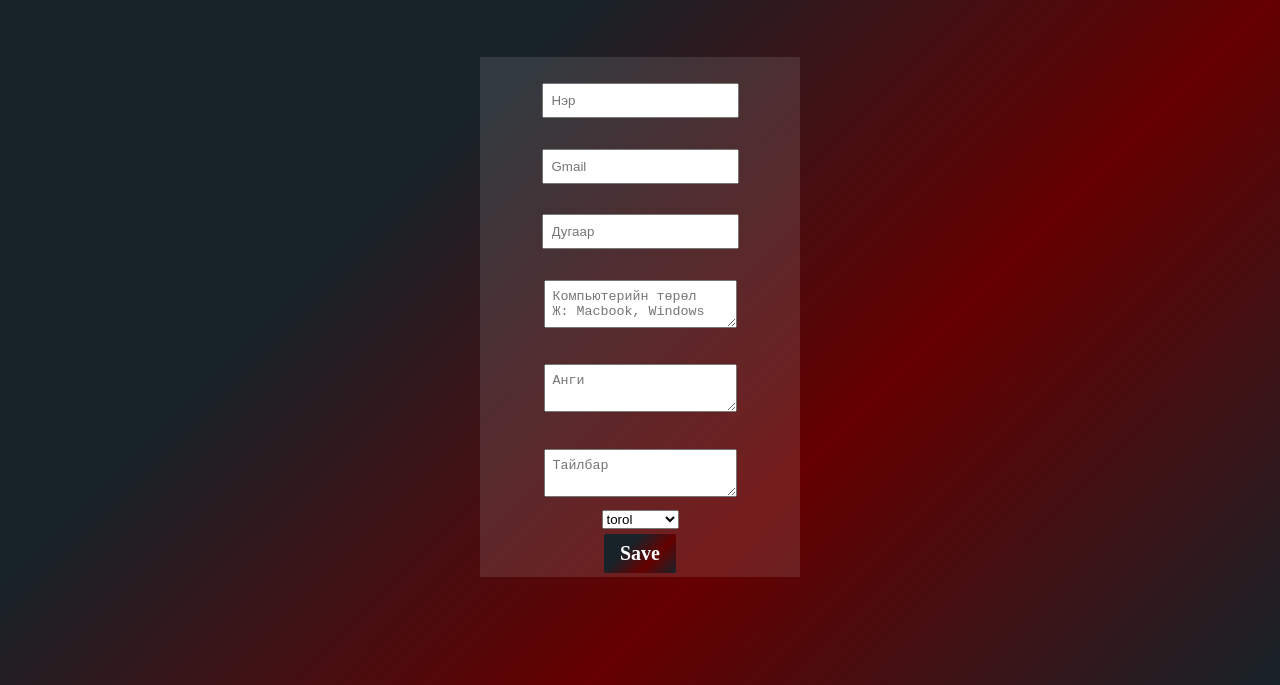
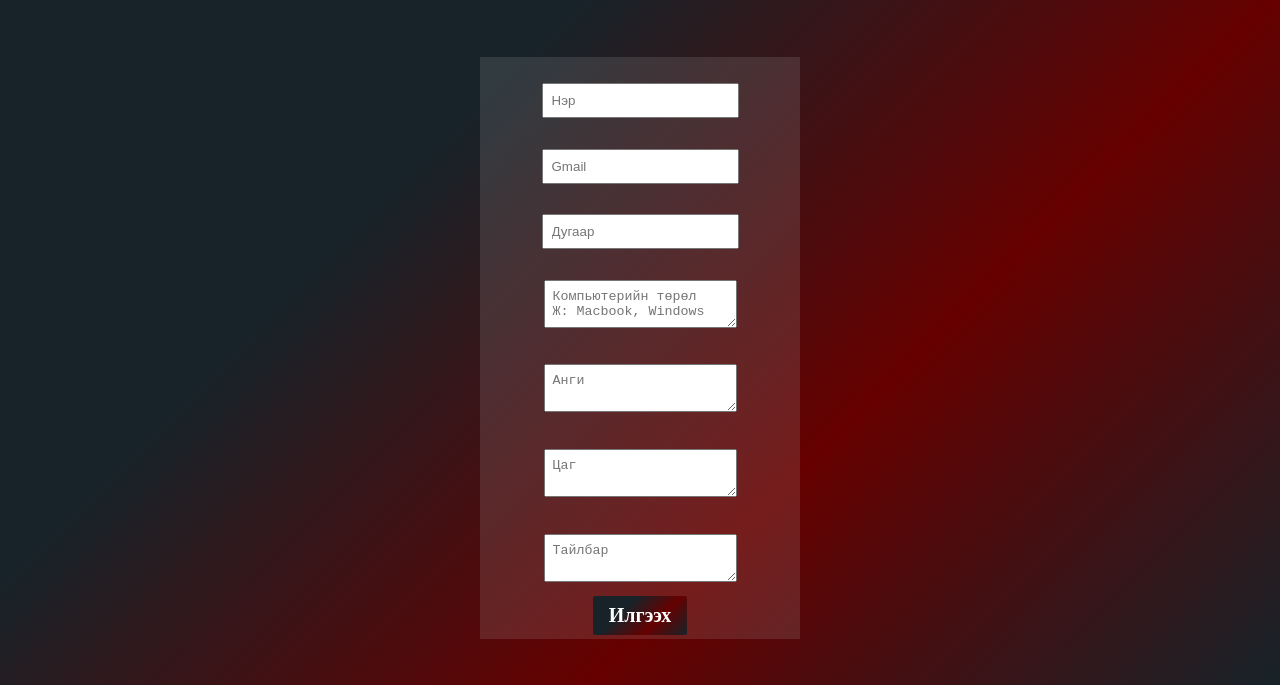
Before and after one commit to kuzowebsite/gmailsendkuzo, a plain HTML site: page index.html in a window 1280 px wide. Shown: the part 115-800 px from the top of the page. Drawn offline with nearby package versions, Linux system fonts and the light colour scheme.

Commit message:
Update index.html

```diff
--- a/index.html
+++ b/index.html
@@ -14,8 +14,6 @@
   </script>
 </head>
 <body>
-
-  <div id="wrapper">
 
     <input type="checkbox" id="menu" name="menu" class="menu-checkbox">
     <div class="menu">
@@ -40,7 +38,6 @@
         </li>
       </ul>
     </div>
-  </div>
 
 
 
@@ -52,20 +49,12 @@
         <input type="dugaar" id="dugaar_id" placeholder="Дугаар" required /><br /><br/>
         <textarea id="torol" placeholder="Компьютерийн төрөл    Ж: Macbook, Windows" required ></textarea><br /><br/>
         <textarea class="classcss" id="class" placeholder="Анги" required ></textarea><br /><br/>
+        <textarea class="classcss" id="time" placeholder="Цаг" required ></textarea><br /><br/>
         <textarea id="message" placeholder="Тайлбар" required ></textarea><br />
 
 
-        <div class="form-group">
-          <select id="dropdown" name="role" class="form-control" required>
-            <option disabled selected value>torol</option>
-            <option value="student">Macbook</option>
-            <option value="job">Windows</option>
-          </select>
-     </div>
-
-
         <button type="button" class="button" onclick="this.classList.toggle('button--loading')">
-          <span class="button__text" onclick="SendMail()">Save</span>
+          <span class="button__text" onclick="SendMail()">Илгээх</span>
       </button>
       </div>
 
```
